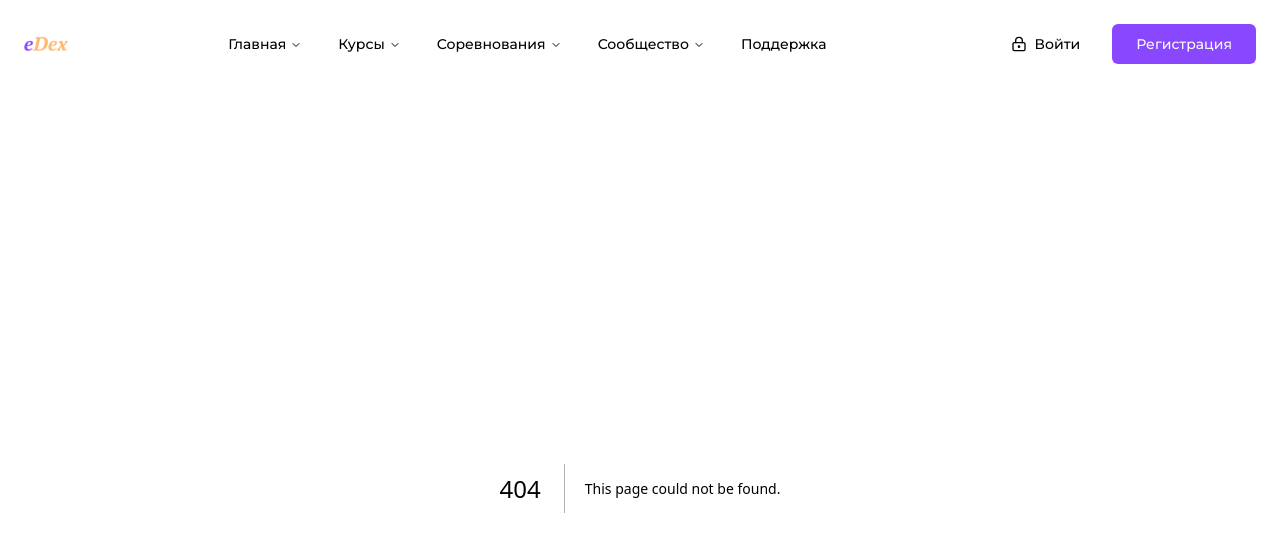
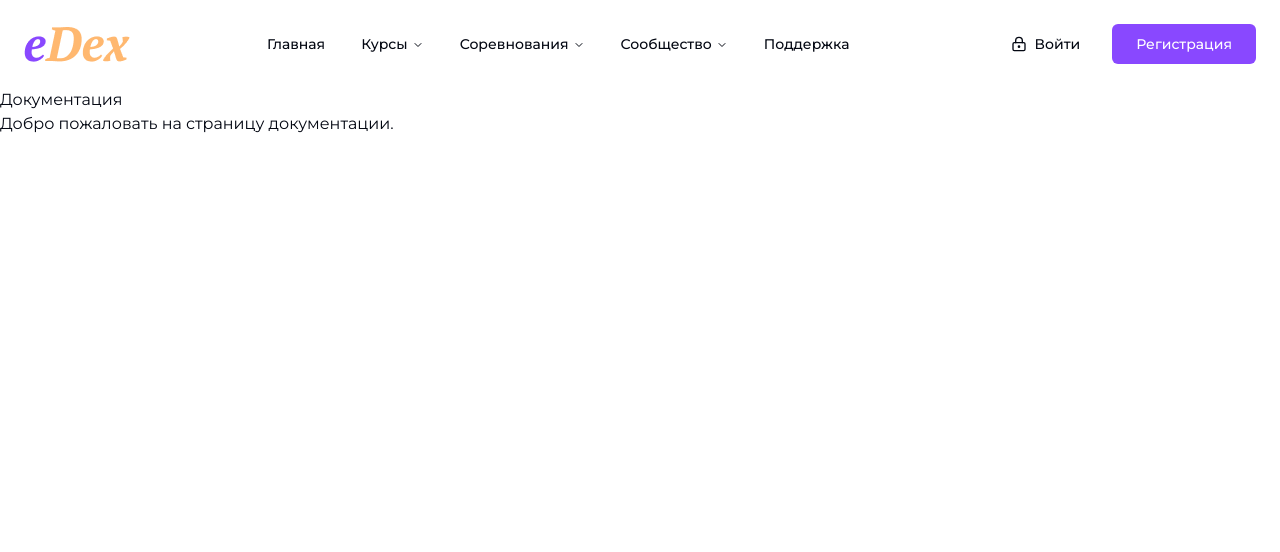
Before and after one commit to Muniabi/online-school, a Next.js app: page /support in a window 1280 px wide. Before the commit this address had no page. Shown: the top 552 px of the page. Built offline with nearby package versions, Linux system fonts and the light colour scheme.

Commit message:
Добавил страницы

```diff
--- /dev/null
+++ b/app/courses/page.tsx
@@ -0,0 +1,10 @@
+import React from "react";
+
+export default function Courses() {
+    return (
+        <div>
+            <h1>Courses</h1>
+            <p>Добро пожаловать на страницу Courses.</p>
+        </div>
+    );
+}
--- /dev/null
+++ b/app/support/page.tsx
@@ -0,0 +1,10 @@
+import React from "react";
+
+export default function Support() {
+    return (
+        <div>
+            <h1>Документация</h1>
+            <p>Добро пожаловать на страницу документации.</p>
+        </div>
+    );
+}
--- a/components/shared/Header.tsx
+++ b/components/shared/Header.tsx
@@ -60,7 +60,7 @@ interface Props {
 export const Header: React.FC<Props> = ({ className }) => {
     return (
         <header className={cn("bg-white dark:bg-[--bg-color-dark]", className)}>
-            <Container className="flex items-center justify-between gap-36 py-6 px-6">
+            <Container className="flex items-center justify-between py-6 px-6">
                 {/* Левая часть */}
                 <div>
                     <Image
@@ -75,60 +75,25 @@ export const Header: React.FC<Props> = ({ className }) => {
                     <NavigationMenu>
                         <NavigationMenuList>
                             <NavigationMenuItem>
-                                <NavigationMenuTrigger>
-                                    Главная
-                                </NavigationMenuTrigger>
-                                <NavigationMenuContent>
-                                    <ul className="grid gap-3 p-6 md:w-[400px] lg:w-[500px] lg:grid-cols-[.75fr_1fr]">
-                                        <li className="row-span-3">
-                                            <NavigationMenuLink asChild>
-                                                <a
-                                                    className="flex h-full w-full select-none flex-col justify-end rounded-md bg-gradient-to-b from-muted/50 to-muted p-6 no-underline outline-none focus:shadow-md"
-                                                    href="/"
-                                                >
-                                                    <div className="mb-2 mt-4 text-lg font-medium">
-                                                        shadcn/ui
-                                                    </div>
-                                                    <p className="text-sm leading-tight text-muted-foreground">
-                                                        Красиво оформленные
-                                                        компоненты, которые вы
-                                                        можете копировать и
-                                                        вставлять в свои
-                                                        приложения. Доступный.
-                                                        Настраиваемый. Открыть
-                                                        Источник.
-                                                    </p>
-                                                </a>
-                                            </NavigationMenuLink>
-                                        </li>
-                                        <ListItem
-                                            href="/docs"
-                                            title="Вступление"
-                                        >
-                                            Повторно используемые компоненты,
-                                            созданные с использованием Radix UI
-                                            и Tailwind CSS.
-                                        </ListItem>
-                                        <ListItem
-                                            href="/docs/installation"
-                                            title="Установка"
-                                        >
-                                            Как установить зависимости и
-                                            структурировать ваше приложение.
-                                        </ListItem>
-                                        <ListItem
-                                            href="/docs/primitives/typography"
-                                            title="Типография"
-                                        >
-                                            Стили для заголовков, абзацев,
-                                            списков... и т.д.
-                                        </ListItem>
-                                    </ul>
-                                </NavigationMenuContent>
+                                <Link href="/" passHref legacyBehavior>
+                                    <NavigationMenuLink
+                                        className={navigationMenuTriggerStyle()}
+                                    >
+                                        Главная
+                                    </NavigationMenuLink>
+                                </Link>
                             </NavigationMenuItem>
                             <NavigationMenuItem>
                                 <NavigationMenuTrigger>
-                                    Курсы
+                                    <Link
+                                        href="/courses"
+                                        passHref
+                                        legacyBehavior
+                                    >
+                                        <NavigationMenuLink>
+                                            Курсы
+                                        </NavigationMenuLink>
+                                    </Link>
                                 </NavigationMenuTrigger>
                                 <NavigationMenuContent>
                                     <ul className="grid w-[400px] gap-3 p-4 md:w-[500px] md:grid-cols-2 lg:w-[600px] ">
@@ -181,7 +146,7 @@ export const Header: React.FC<Props> = ({ className }) => {
                                 </NavigationMenuContent>
                             </NavigationMenuItem>
                             <NavigationMenuItem>
-                                <Link href="/docs" legacyBehavior passHref>
+                                <Link href="/support" legacyBehavior passHref>
                                     <NavigationMenuLink
                                         className={navigationMenuTriggerStyle()}
                                     >
--- a/components/ui/button.tsx
+++ b/components/ui/button.tsx
@@ -1,15 +1,16 @@
-import * as React from "react"
-import { Slot } from "@radix-ui/react-slot"
-import { cva, type VariantProps } from "class-variance-authority"
+import * as React from "react";
+import { Slot } from "@radix-ui/react-slot";
+import { cva, type VariantProps } from "class-variance-authority";
 
-import { cn } from "@/lib/utils"
+import { cn } from "@/lib/utils";
 
 const buttonVariants = cva(
     "inline-flex items-center justify-center gap-2 whitespace-nowrap rounded-md text-sm font-medium ring-offset-white transition-colors focus-visible:outline-none focus-visible:ring-2 focus-visible:ring-stone-950 focus-visible:ring-offset-2 disabled:pointer-events-none disabled:opacity-50 [&_svg]:pointer-events-none [&_svg]:size-4 [&_svg]:shrink-0 dark:ring-offset-stone-950 dark:focus-visible:ring-stone-300",
     {
         variants: {
             variant: {
-        default: "bg-[--button-bg] text-stone-50 hover:bg-stone-900/90 dark:bg-stone-50 dark:text-stone-900 dark:hover:bg-stone-50/90",
+                default:
+                    "bg-[--button-bg] text-white hover:bg-stone-900/90 dark:bg-stone-50 dark:hover:bg-stone-50/90",
                 destructive:
                     "bg-red-500 text-stone-50 hover:bg-red-500/90 dark:bg-red-900 dark:text-stone-50 dark:hover:bg-red-900/90",
                 outline:
@@ -31,26 +32,26 @@ const buttonVariants = cva(
             size: "default",
         },
     }
-)
+);
 
 export interface ButtonProps
     extends React.ButtonHTMLAttributes<HTMLButtonElement>,
         VariantProps<typeof buttonVariants> {
-  asChild?: boolean
+    asChild?: boolean;
 }
 
 const Button = React.forwardRef<HTMLButtonElement, ButtonProps>(
     ({ className, variant, size, asChild = false, ...props }, ref) => {
-    const Comp = asChild ? Slot : "button"
+        const Comp = asChild ? Slot : "button";
         return (
             <Comp
                 className={cn(buttonVariants({ variant, size, className }))}
                 ref={ref}
                 {...props}
             />
-    )
+        );
     }
-)
-Button.displayName = "Button"
+);
+Button.displayName = "Button";
 
-export { Button, buttonVariants }
+export { Button, buttonVariants };
```
Also changed, not shown: components/ui/navigation-menu.tsx (+23 -22 lines). Lines whose indentation alone changed are shown as unchanged.
